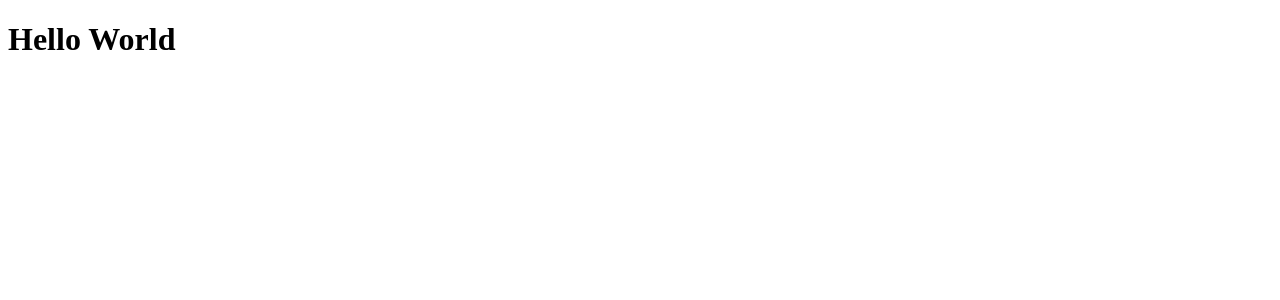
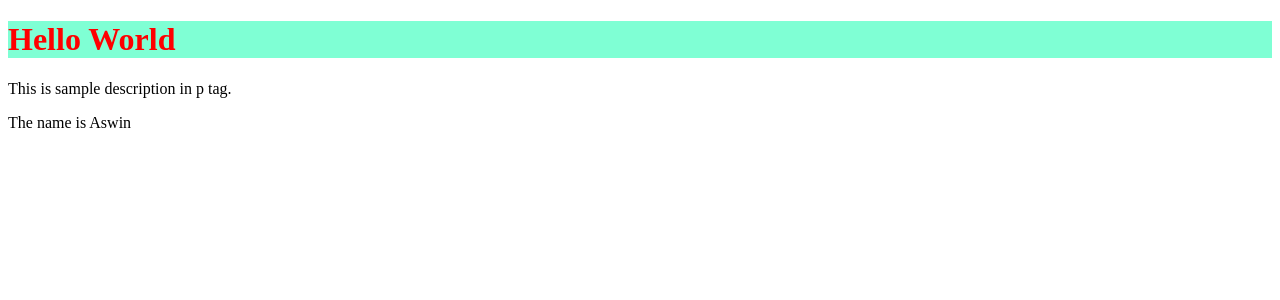
Before and after one commit to aswingopinathan/learning-react-basics, a React (Create React App) app: page / in a window 1280 px wide. Shown: the top 300 px of the page. Built offline with nearby package versions, Linux system fonts and the light colour scheme.

Commit message:
simple hello

```diff
--- /dev/null
+++ b/src/App.css
@@ -0,0 +1,3 @@
+.hello{
+    background-color: aquamarine;
+}
--- a/src/App.js
+++ b/src/App.js
@@ -1,7 +1,12 @@
-
+import './App.css'
 function App() {
+  const data1="Aswin";
   return (
-    <h1>Hello World</h1>
+    <div>
+      <h1 className='hello' style={{color:'red'}} >Hello World</h1>
+      <p>This is sample description in p tag.</p>
+      <p>The name is {data1}</p>
+    </div>
   );
 }
 
```
